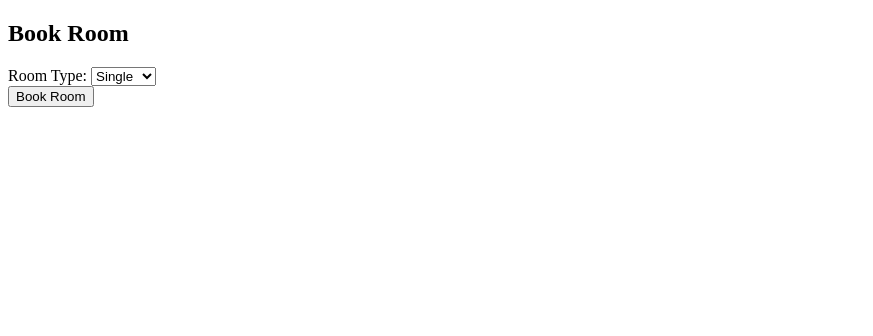
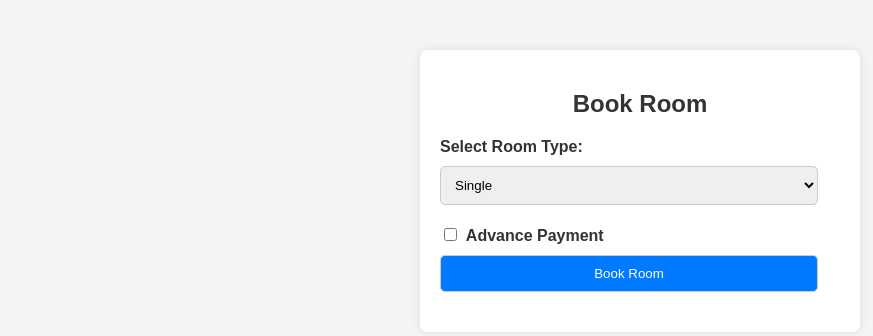
Before and after one commit to annmaryajith/MCA-Main-Project-PHMS, a PHP site: page /book_room.php in a window 1280 px wide. Shown: the top 336 px of the page, without its empty margins (0-873 px from the left). Run offline with PHP 8.4, Linux system fonts and the light colour scheme.

Commit message:
Add files via upload

```diff
--- a/book_room.php
+++ b/book_room.php
@@ -4,22 +4,85 @@
     <meta charset="UTF-8">
     <meta name="viewport" content="width=device-width, initial-scale=1.0">
     <title>Book Room</title>
+    <style>
+        body {
+            font-family: Arial, sans-serif;
+            background-color: #f4f4f4;
+            margin: 0;
+            padding: 0;
+        }
+
+        .container {
+            max-width: 400px;
+            margin: 50px auto; /* Center the container horizontally */
+            padding: 20px;
+            background-color: #fff;
+            border-radius: 8px;
+            box-shadow: 0 0 10px rgba(0, 0, 0, 0.1);
+        }
+
+        h2 {
+            text-align: center;
+            margin-bottom: 20px;
+            color: #333;
+        }
+
+        label {
+            display: block;
+            margin-bottom: 10px;
+            color: #333;
+            font-weight: bold;
+        }
+
+        select, input[type="number"], input[type="submit"] {
+            width: calc(100% - 22px); /* Adjust for the border width */
+            padding: 10px;
+            margin-bottom: 20px;
+            border: 1px solid #ccc;
+            border-radius: 5px;
+            box-sizing: border-box;
+        }
+
+        input[type="checkbox"] {
+            margin-right: 5px;
+        }
+
+        input[type="submit"] {
+            background-color: #007bff;
+            color: #fff;
+            cursor: pointer;
+            transition: background-color 0.3s;
+        }
+
+        input[type="submit"]:hover {
+            background-color: #0056b3;
+        }
+    </style>
 </head>
 <body>
+    <div class="container">
         <h2>Book Room</h2>
         <form action="update_room.php" method="post">
-        <label for="booked_room_type">Room Type:</label>
+            <label for="booked_room_type">Select Room Type:</label>
             <select name="booked_room_type" id="booked_room_type">
                 <option value="single">Single</option>
                 <option value="double">Double</option>
                 <option value="triple">Triple</option>
                 <!-- Add options for other room types -->
-        </select><br>
+            </select>
 
-        <!-- <label for="user_id">User ID:</label> -->
-        <!-- <input type="text" id="user_id" name="user_id" required><br> -->
+            <label for="advance_payment">
+                <input type="checkbox" id="advance_payment" name="advance_payment" value="1">
+                Advance Payment
+            </label>
 
+            <!-- <label for="advance_amount">Advance Amount:</label>
+            <input type="number" id="advance_amount" name="advance_amount" min="0" step="0.01" placeholder="Enter advance amount"> -->
+
+            <!-- Retrieve hostel ID from the URL -->
+            <input type="hidden" name="hostel_id" value="<?php echo isset($_GET['hostel_id']) ? $_GET['hostel_id'] : ''; ?>">
             <input type="submit" value="Book Room">
         </form>
+    </div>
 </body>
 </html>
```
Lines whose indentation alone changed are shown as unchanged.
